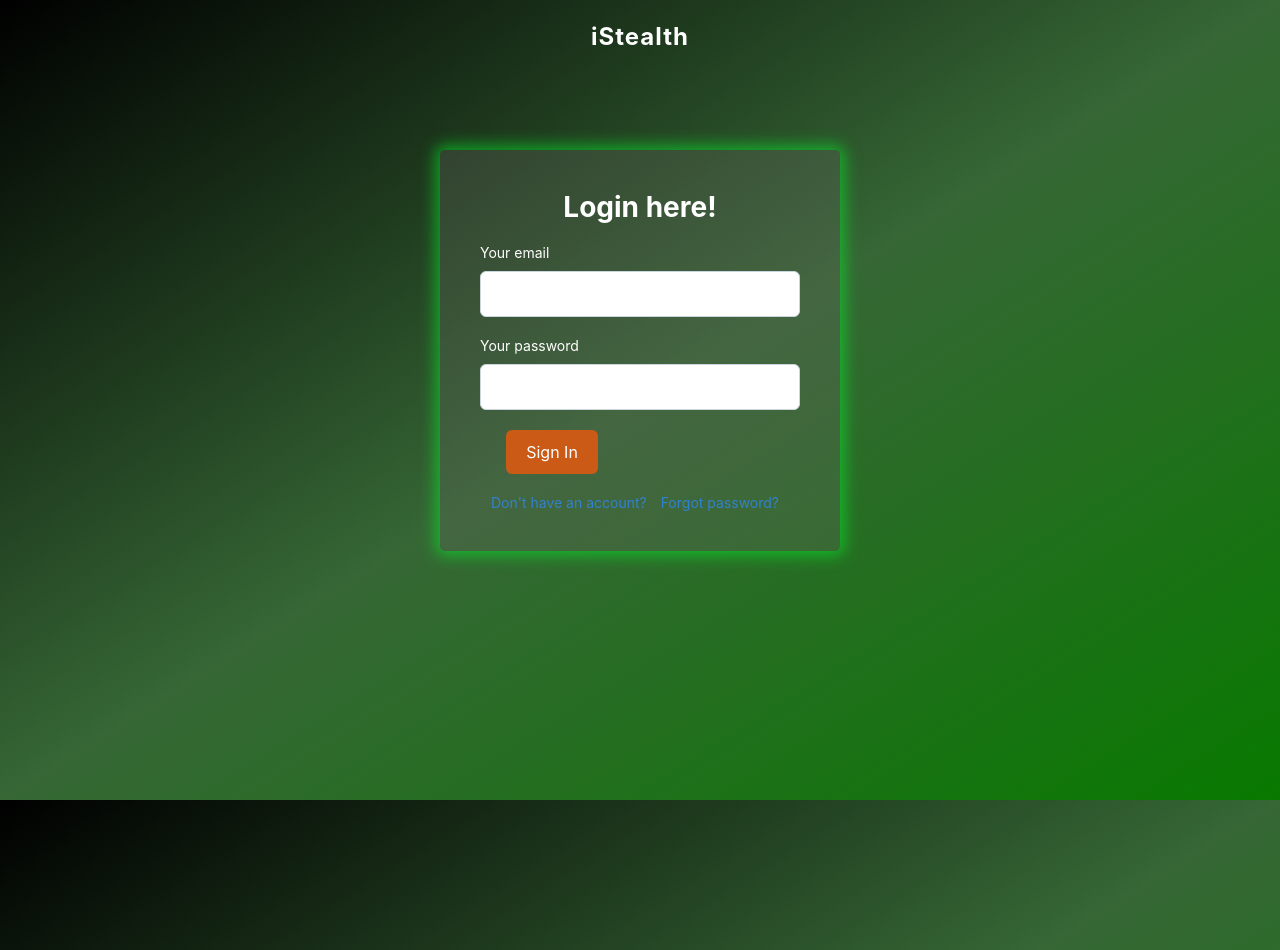
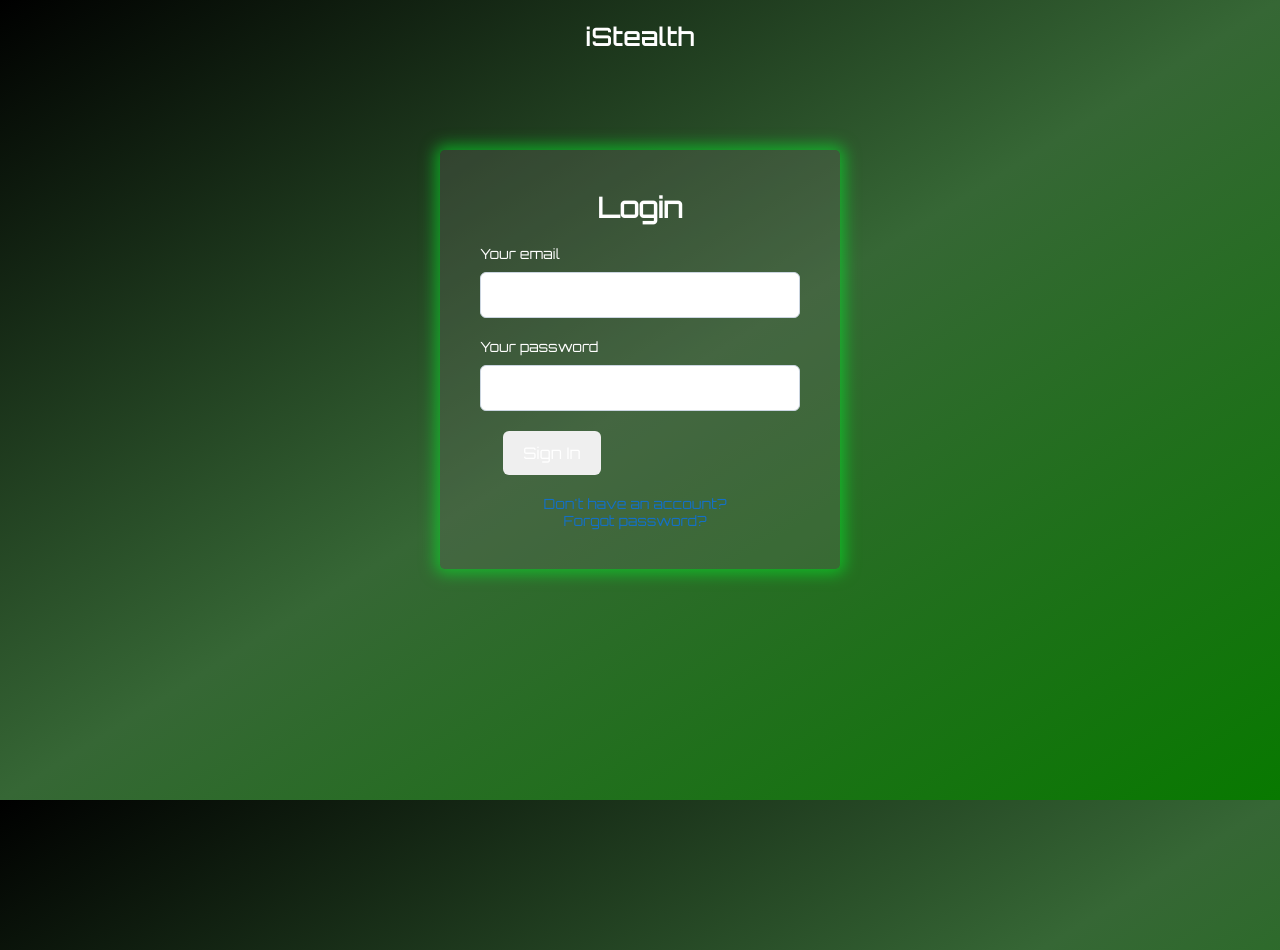
Before and after one commit to aemckenna/secure-messaging-app, a Flask app: page / in a window 1280 px wide. Run offline with Flask 3, Linux system fonts and the light colour scheme.

Commit message:
updating html css

```diff
--- a/static/style.css
+++ b/static/style.css
@@ -1,10 +1,9 @@
-/* style.css */
 /* General Styles */
 * {
     margin: 0;
     padding: 0;
     box-sizing: border-box;
-    font-family: 'Inter', sans-serif;
+    font-family: 'Orbitron', sans-serif; /* Updated font-family */
 }
 
 :root {
@@ -12,13 +11,13 @@
 }
 
 body {
-    background: var(--gradient); /* Apply the gradient */
+    background: var(--gradient);
     margin: 0;
     padding: 0;
     height: 100vh;
     width: 100%;
     color: #333;
-    background-attachment: fixed; /* Ensure the background stays fixed while scrolling */
+    background-attachment: fixed;
 }
 
 /* Header Styles */
@@ -54,7 +53,6 @@ body {
 }
 
 .header a:hover {
-    background-color: #2d3748;
     color: #f7fafc;
 }
 
@@ -83,13 +81,13 @@ form {
 
 /* General Button Styling */
 button {
-    background-color: #ca5a15;
+    display: flex;
+    justify-content: center;
     color: white;
     padding: 12px 20px;
     border: none;
     border-radius: 6px;
     font-size: 16px;
-    cursor: pointer;
     transition: background-color 0.3s ease;
 }
 
@@ -99,7 +97,7 @@ button {
 }
 
 button:hover {
-    background-color: #ca4b15;
+    background-color: #ffffff;
 }
 
 /* Login Container */
@@ -119,7 +117,8 @@ button:hover {
 }
 
 .sign-in {
-    background-color: #ca5a15;
+    display: flex;
+    flex-direction: column;
     color: white;
     padding: 12px 20px;
     border: none;
@@ -127,18 +126,17 @@ button:hover {
     font-size: 16px;
     cursor: pointer;
     transition: background-color 0.3s ease;
-    margin: 0 auto; /* Center horizontally */
-    display: block; /* Ensure the button is treated as a block-level element */
+    margin: 0 auto;
+    display: block;
 }
 
-/* Center the button inside the form container */
 .sign-in-container {
     display: flex;
     flex-direction: column;
-    justify-content: center; /* Center elements vertically */
-    align-items: center; /* Center elements horizontally */
-    width: 100%; /* Make sure container spans full width */
-    height: auto; /* Set height if needed */
+    justify-content: center;
+    align-items: center;
+    width: 100%;
+    height: auto;
 }
 
 h1 {
@@ -162,15 +160,17 @@ input[type="text"], input[type="password"] {
     border-radius: 6px;
     font-size: 16px;
 }
-/* Error and Link Styles */
+
 .links {
     margin-top: 20px;
     font-size: 14px;
 }
 
 .links a {
+    display: flex;
+    justify-content: center;
     text-decoration: none;
-    color: #3182ce;
+    color: #1470c5;
     margin-right: 10px;
     transition: color 0.3s ease;
 }
--- a/templates/index.html
+++ b/templates/index.html
@@ -6,6 +6,7 @@
     <meta charset="UTF-8">
     <meta name="viewport" content="width=device-width, initial-scale=1.0">
     <title>Login</title>
+    <link href="https://fonts.googleapis.com/css2?family=Orbitron&display=swap" rel="stylesheet">
     <link rel="stylesheet" href="{{ url_for('static', filename='style.css') }}">
 </head>
 <body>
@@ -25,7 +26,7 @@
 <!-- Login Form -->
 <div class="login-container">
     <div class="login-box">
-        <h1>Login here!</h1>
+        <h1>Login</h1>
         <form action="/" method="POST">
             <label for="email">Your email</label>
             <input type="text" id="email" name="username" required>
```
Also changed, not shown: secure_messaging.db.
